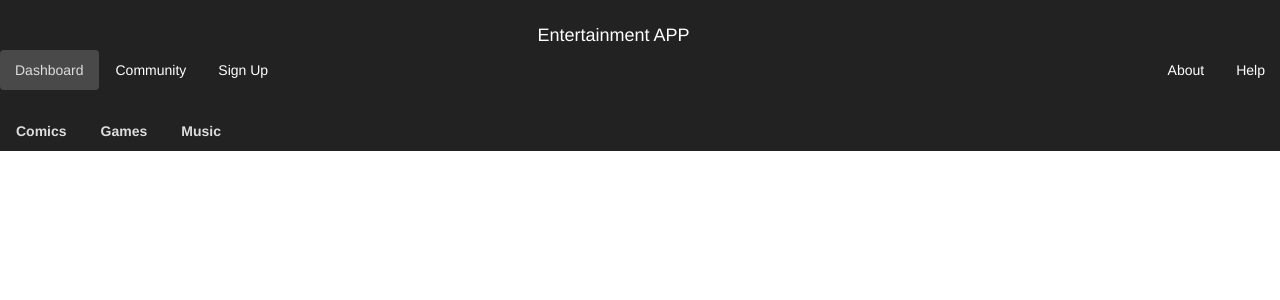
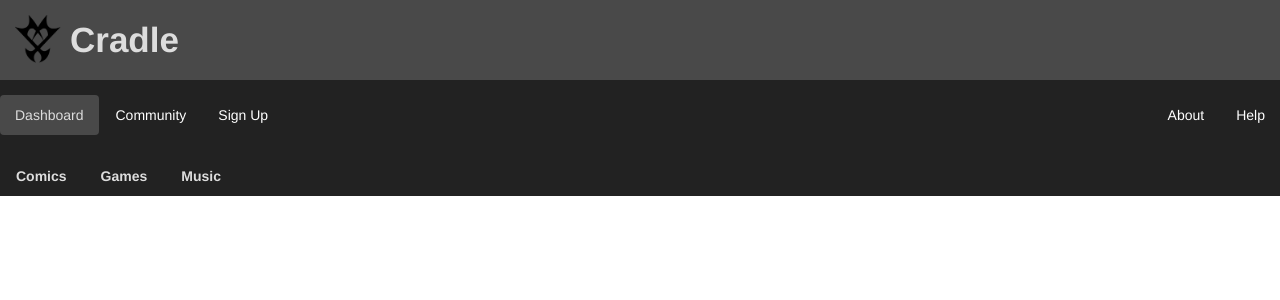
Before and after one commit to ausroa/entertainment-app, an Angular app: page /dashboard in a window 1280 px wide. Shown: the top 300 px of the page. Built offline with nearby package versions, Linux system fonts and the light colour scheme.

Commit message:
create logo and banner // fix header styling

```diff
--- a/src/app/app.component.html
+++ b/src/app/app.component.html
@@ -1,10 +1,9 @@
 <div class="entertain-header">
   <nav class="navbar navbar-inverse">
-    <div class="container-fluid">
-      <div class="navbar-header">
-        <a class="navbar-brand" routerLink="">Entertainment APP</a>
-      </div>
-    </div>
+    <a class="navbar-brand" href="#">
+      <img alt="Logo" src="assets/images/banner.png">
+      <span class="logo-text">Cradle</span>
+    </a>
   </nav>
   <ul class="nav nav-pills">
     <li role="presentation" routerLinkActive="active">
--- a/src/app/app.component.scss
+++ b/src/app/app.component.scss
@@ -4,10 +4,34 @@
     position: relative;
     min-height: 50px;
     border: none;
+    background-color: #494949;
 
     @media (min-width: 768px) {
       border-radius: 0;
     }
+
+    a {
+      img {
+        width: 10%;
+      }
+    }
+  }
+
+  .logo-text {
+    position: absolute;
+    top: 30px;
+    font-size: 35px;
+    left: 70px;
+    font-weight: bold;
+    color: #dddddd;
+  }
+
+  ul.nav.nav-pills {
+    padding-top: 15px;
+  }
+
+  .navbar.navbar-inverse {
+    height: 80px;
   }
 
   .navbar-header {
@@ -17,7 +41,7 @@
     padding-left: 0;
 
     .navbar-brand {
-      padding: 25px 43% 0 43%;
+      font-weight: bold;
     }
   }
 
```
Also changed, not shown: src/assets/images/banner.png (added).
